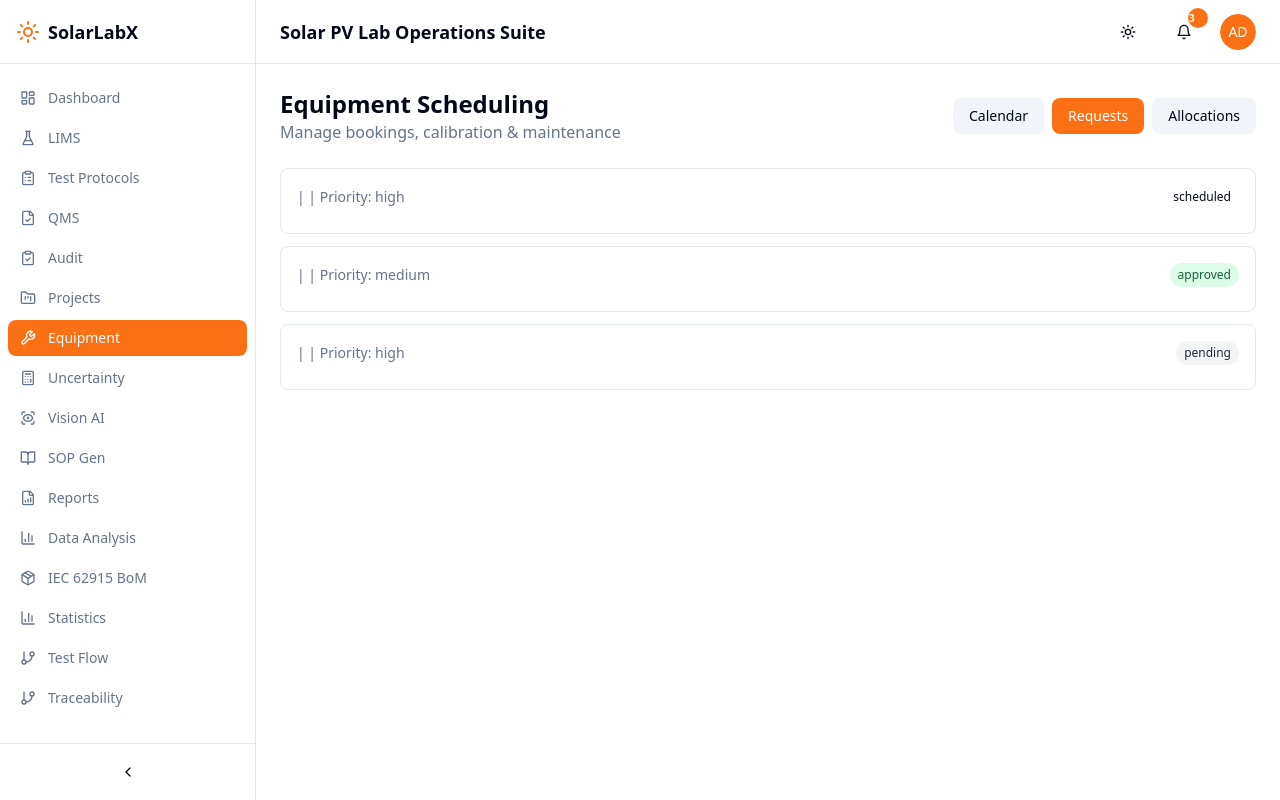
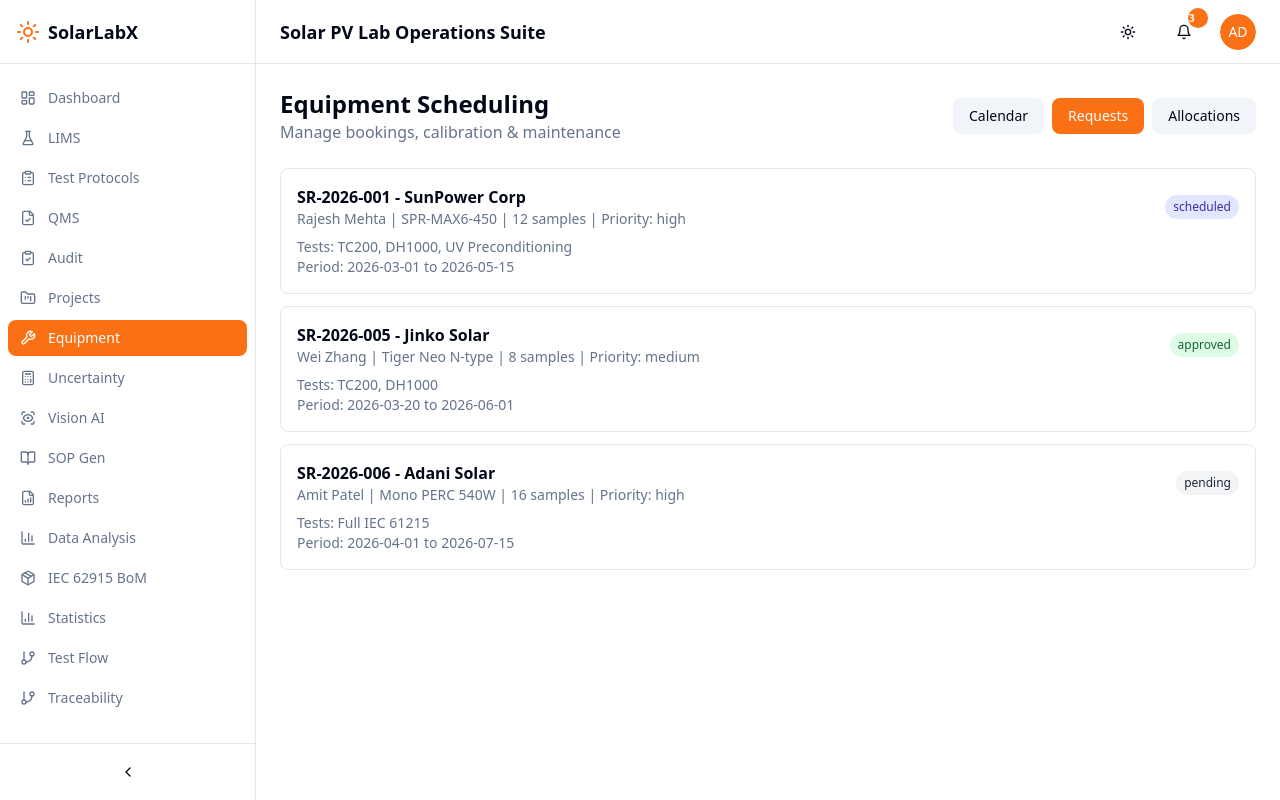
Before and after one commit to ganeshgowri-ASA/SolarLabX, a Next.js app: page /equipment/scheduling in a window 1280 px wide. Both pictures are taken after a click on the button "Requests". Built offline with nearby package versions, Linux system fonts and the light colour scheme.

Commit message:
fix: align EquipmentSchedulingDashboard with actual data types (type, assignedTo, ServiceRequest fields)

```diff
--- a/components/equipment/EquipmentSchedulingDashboard.tsx
+++ b/components/equipment/EquipmentSchedulingDashboard.tsx
@@ -1,10 +1,10 @@
 "use client";
-import { useState, useMemo } from "react";
-import { equipmentBookings, serviceRequests, getEquipmentAvailability } from "@/lib/data/equipment-scheduling-data";
+import { useState } from "react";
+import { equipmentBookings, serviceRequests } from "@/lib/data/equipment-scheduling-data";
 import type { EquipmentBooking, ServiceRequest } from "@/lib/data/equipment-scheduling-data";
 
-const COLORS: Record<string, string> = { test: "bg-blue-500", maintenance: "bg-yellow-500", calibration: "bg-purple-500", training: "bg-green-500" };
-const STATUS_COLORS: Record<string, string> = { pending: "bg-gray-100 text-gray-800", "under-review": "bg-blue-100 text-blue-800", approved: "bg-green-100 text-green-800", rejected: "bg-red-100 text-red-800", completed: "bg-purple-100 text-purple-800", cancelled: "bg-gray-200 text-gray-500" };
+const TYPE_COLORS: Record<string, string> = { test: "bg-blue-500", maintenance: "bg-yellow-500", calibration: "bg-purple-500", "intermediate-check": "bg-cyan-500", reserved: "bg-orange-400" };
+const STATUS_COLORS: Record<string, string> = { pending: "bg-gray-100 text-gray-800", "under-review": "bg-blue-100 text-blue-800", approved: "bg-green-100 text-green-800", scheduled: "bg-indigo-100 text-indigo-800", rejected: "bg-red-100 text-red-800" };
 
 export default function EquipmentSchedulingDashboard() {
   const [activeTab, setActiveTab] = useState<"calendar" | "requests" | "allocations">("calendar");
@@ -45,7 +45,7 @@ export default function EquipmentSchedulingDashboard() {
                   <td className="p-2 font-medium truncate max-w-[120px]">{eqId}</td>
                   {days.map(d => {
                     const booking = activeBookings.find(b => b.equipmentId === eqId && b.startDate <= d && b.endDate >= d);
-                    return <td key={d} className="p-0.5"><div className={`h-6 rounded ${booking ? COLORS[booking.purpose] || "bg-gray-400" : ""} ${booking ? "cursor-pointer opacity-80 hover:opacity-100" : ""}`} onClick={() => booking && setSelectedBooking(booking)} title={booking ? `${booking.purpose}: ${booking.bookedBy}` : ""} /></td>;
+                    return <td key={d} className="p-0.5"><div className={`h-6 rounded ${booking ? TYPE_COLORS[booking.type] || "bg-gray-400" : ""} ${booking ? "cursor-pointer opacity-80 hover:opacity-100" : ""}`} onClick={() => booking && setSelectedBooking(booking)} title={booking ? `${booking.type}: ${booking.assignedTo}` : ""} /></td>;
                   })}
                 </tr>
               ))}
@@ -60,12 +60,15 @@ export default function EquipmentSchedulingDashboard() {
             <div key={req.id} className="border rounded-lg p-4 hover:shadow-md transition-shadow">
               <div className="flex items-center justify-between">
                 <div>
-                  <h3 className="font-semibold">{req.title}</h3>
-                  <p className="text-sm text-muted-foreground">{req.equipmentId} | {req.type} | Priority: {req.priority}</p>
+                  <h3 className="font-semibold">{req.requestNumber} - {req.clientCompany}</h3>
+                  <p className="text-sm text-muted-foreground">{req.clientName} | {req.moduleType} | {req.sampleCount} samples | Priority: {req.priority}</p>
                 </div>
                 <span className={`px-2 py-1 rounded-full text-xs font-medium ${STATUS_COLORS[req.status] || ""}`}>{req.status}</span>
               </div>
-              <p className="text-sm mt-2">{req.description}</p>
+              <div className="mt-2 text-sm">
+                <p className="text-muted-foreground">Tests: {req.requiredTests.map(t => t.testName).join(", ")}</p>
+                <p className="text-muted-foreground">Period: {req.requestedStart} to {req.requestedEnd}</p>
+              </div>
             </div>
           ))}
         </div>
@@ -74,15 +77,22 @@ export default function EquipmentSchedulingDashboard() {
       {activeTab === "allocations" && (
         <div className="grid grid-cols-1 md:grid-cols-2 lg:grid-cols-3 gap-4">
           {equipmentIds.map(eqId => {
-            const avail = getEquipmentAvailability(eqId);
+            const eqBookings = equipmentBookings.filter(b => b.equipmentId === eqId);
+            const active = eqBookings.filter(b => b.status !== "cancelled" && b.status !== "completed");
+            const eqName = eqBookings[0]?.equipmentName || eqId;
             return (
               <div key={eqId} className="border rounded-lg p-4">
-                <h3 className="font-semibold mb-2">{eqId}</h3>
+                <h3 className="font-semibold mb-1">{eqName}</h3>
+                <p className="text-xs text-muted-foreground mb-2">{eqId}</p>
                 <div className="space-y-1 text-sm">
-                  <div className="flex justify-between"><span>Utilization</span><span className="font-medium">{avail.utilizationPercent}%</span></div>
-                  <div className="w-full bg-muted rounded-full h-2"><div className="bg-primary rounded-full h-2" style={{ width: `${avail.utilizationPercent}%` }} /></div>
-                  <div className="flex justify-between"><span>Next Available</span><span>{avail.nextAvailable}</span></div>
-                  <div className="flex justify-between"><span>Active Bookings</span><span>{avail.activeBookings}</span></div>
+                  <div className="flex justify-between"><span>Active Bookings</span><span className="font-medium">{active.length}</span></div>
+                  <div className="flex justify-between"><span>Total Bookings</span><span>{eqBookings.length}</span></div>
+                  {active.map(b => (
+                    <div key={b.id} className="mt-1 p-2 bg-muted/50 rounded text-xs">
+                      <span className={`inline-block w-2 h-2 rounded-full mr-1 ${TYPE_COLORS[b.type] || "bg-gray-400"}`} />
+                      {b.type} | {b.assignedTo} | {b.startDate} to {b.endDate}
+                    </div>
+                  ))}
                 </div>
               </div>
             );
@@ -95,11 +105,13 @@ export default function EquipmentSchedulingDashboard() {
           <div className="bg-background border rounded-lg p-6 max-w-md w-full mx-4" onClick={e => e.stopPropagation()}>
             <h3 className="text-lg font-bold mb-4">Booking Details</h3>
             <div className="space-y-2 text-sm">
-              <p><strong>Equipment:</strong> {selectedBooking.equipmentId}</p>
-              <p><strong>Purpose:</strong> {selectedBooking.purpose}</p>
-              <p><strong>Booked By:</strong> {selectedBooking.bookedBy}</p>
+              <p><strong>Equipment:</strong> {selectedBooking.equipmentName}</p>
+              <p><strong>Type:</strong> {selectedBooking.type}</p>
+              <p><strong>Assigned To:</strong> {selectedBooking.assignedTo}</p>
               <p><strong>Date:</strong> {selectedBooking.startDate} to {selectedBooking.endDate}</p>
               <p><strong>Status:</strong> {selectedBooking.status}</p>
+              <p><strong>Priority:</strong> {selectedBooking.priority}</p>
+              {selectedBooking.testType && <p><strong>Test:</strong> {selectedBooking.testType}</p>}
               {selectedBooking.notes && <p><strong>Notes:</strong> {selectedBooking.notes}</p>}
             </div>
             <button className="mt-4 w-full py-2 bg-primary text-primary-foreground rounded-lg" onClick={() => setSelectedBooking(null)}>Close</button>
```
